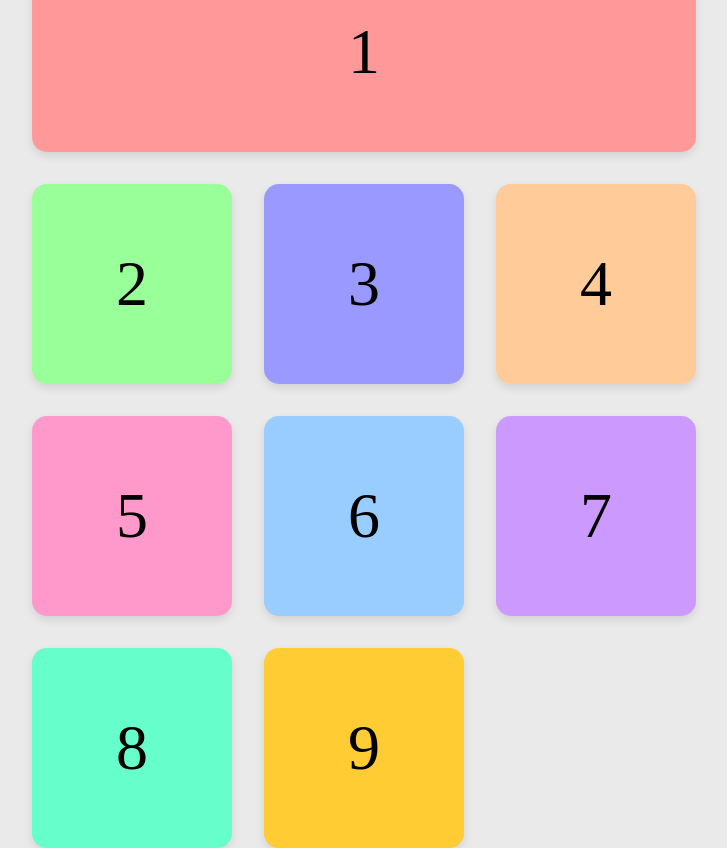
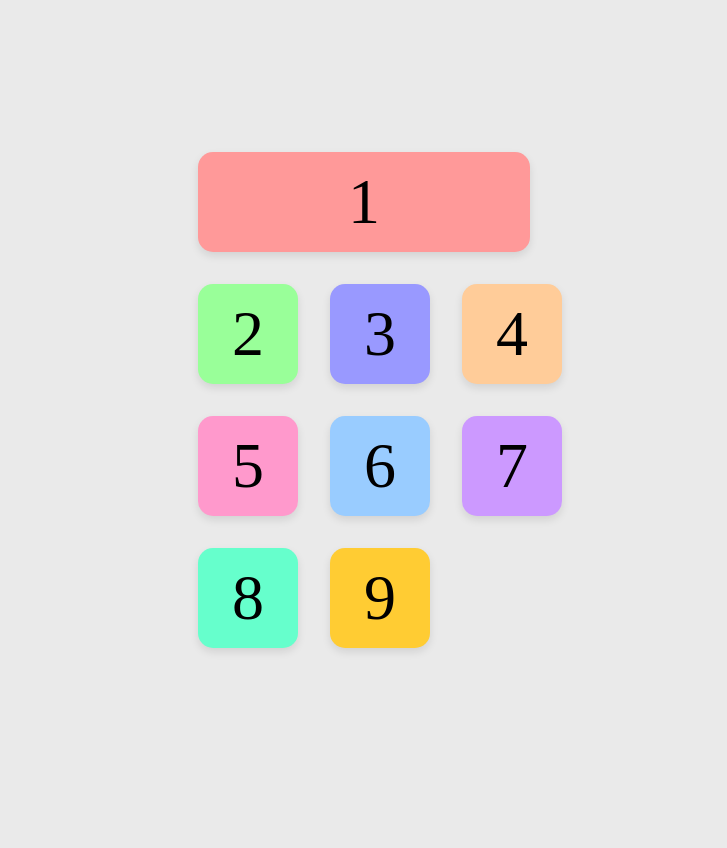
Before and after one commit to vrajp6/UAB-CS-221, a plain HTML site: page Homework/HW6/vypatel.hw6.html in a window 1280 px wide. Shown: the whole page, without its empty margins (276-1003 px from the left). After the commit the page ends 800 px from the top, so only its background shows below. Drawn offline with Linux system fonts and the light colour scheme.

Commit message:
size fix

```diff
--- a/Homework/HW6/vypatel.hw6.css
+++ b/Homework/HW6/vypatel.hw6.css
@@ -19,13 +19,13 @@ body {
     grid-template-columns: repeat(3, 1fr);
     grid-template-rows: repeat(3, 1fr);
     grid-auto-flow: dense; /* this will allow the grid to fill in gaps intelligently */
-    width: calc(200px * 3 + 4rem);
+    width: calc(100px * 3 + 2rem);
     gap: 2rem;
 }
 
 .grid-item {
-    width: 200px;
-    height: 200px;
+    width: 100px;
+    height: 100px;
     display: flex;
     justify-content: center;
     align-items: center;
@@ -35,7 +35,7 @@ body {
 }
 
 /* Bonus: different colors */
-.grid-item:nth-child(1) { grid-column: span 3; width: calc(200px * 3 + 4rem); background-color: #ff9999; } /* red */
+.grid-item:nth-child(1) { grid-column: span 3; width: calc(100px * 3 + 2rem); background-color: #ff9999; } /* red */
 .grid-item:nth-child(2) { background-color: #99ff99; } /* green */
 .grid-item:nth-child(3) { background-color: #9999ff; } /* blue */
 .grid-item:nth-child(4) { background-color: #ffcc99; } /* orange */
```
